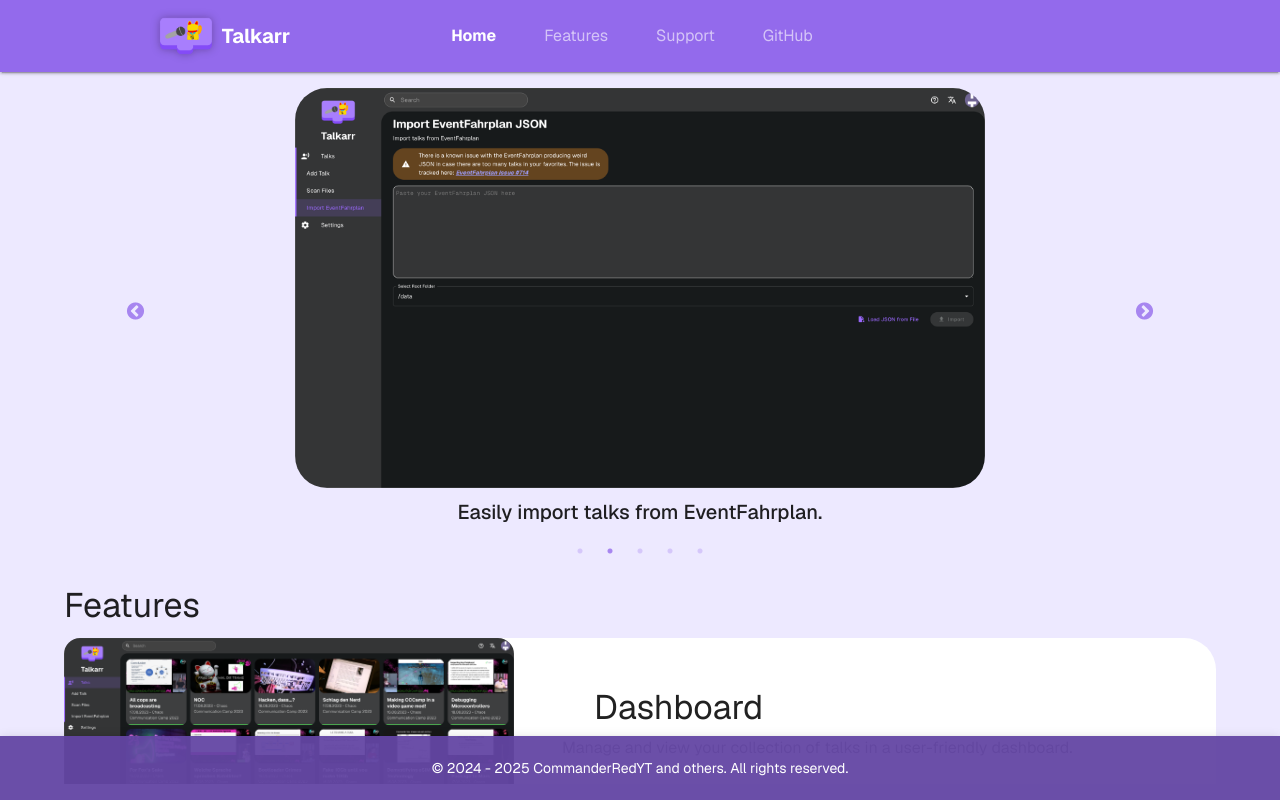
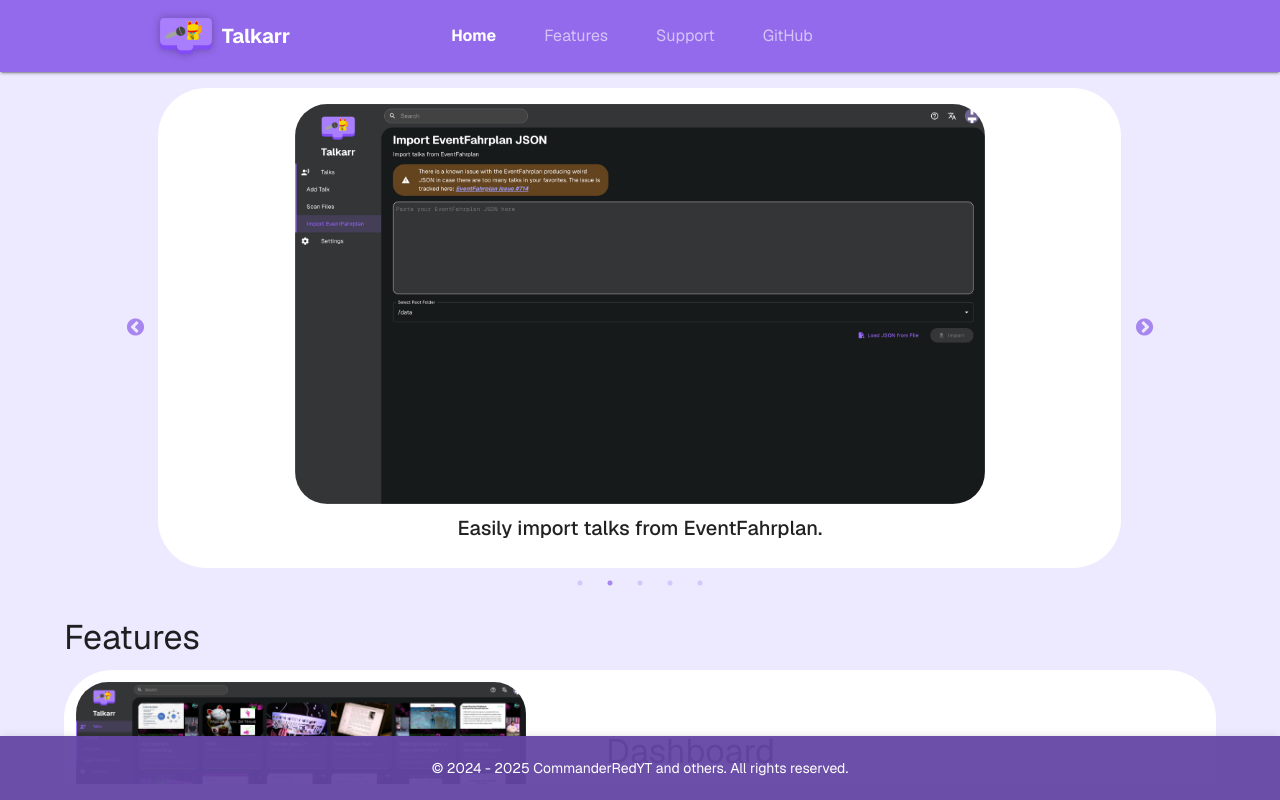
Before and after one commit to talkarr/talkarr-website, a Next.js app: page / in a window 1280 px wide. Built offline with nearby package versions, Linux system fonts and the light colour scheme; some icons are missing; what @mui/material-nextjs would draw is missing.

Commit message:
Improve design of cards

```diff
--- a/src/components/HomeImageCarousel/index.tsx
+++ b/src/components/HomeImageCarousel/index.tsx
@@ -74,6 +74,12 @@
                             flexDirection="column"
                             alignItems="center"
                             gap={1}
+                            bgcolor="background.paper"
+                            padding={{ xs: 1, md: 2 }}
+                            marginX={1}
+                            sx={{
+                                borderRadius: theme.shape.borderRadius * 3,
+                            }}
                         >
                             <Image
                                 src={image}
--- a/src/content/HomePage/components/FeatureElement/index.tsx
+++ b/src/content/HomePage/components/FeatureElement/index.tsx
@@ -31,7 +31,7 @@
         maxWidth: 450,
     },
     height: 'auto',
-    borderRadius: 16,
+    borderRadius: theme.shape.borderRadius * 8,
 }));
 
 const FeatureElement: FC<FeatureElementProps> = ({
@@ -44,9 +44,10 @@
     <Box
         bgcolor="background.paper"
         display="flex"
-        borderRadius={8}
+        borderRadius={12}
         flexWrap="wrap"
         width="100%"
+        padding={1.5}
         sx={{
             flexDirection: { xs: 'column', sm: 'row' },
             // every 2nd reverse
```
